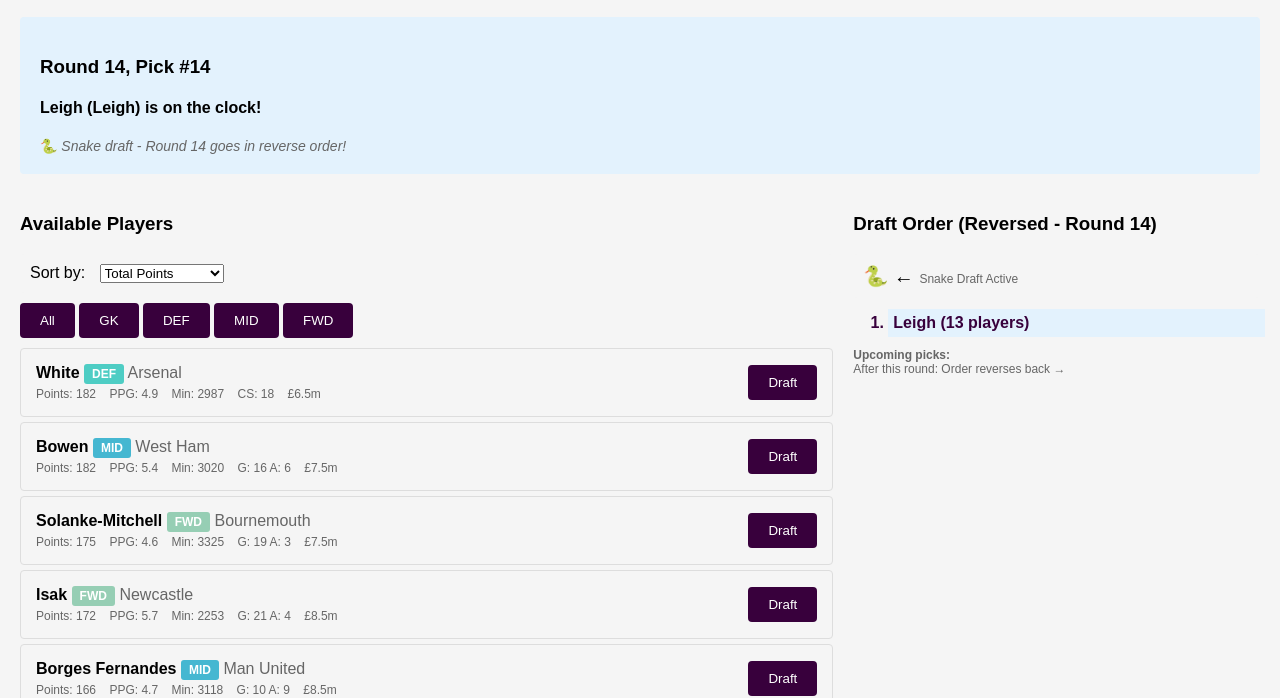
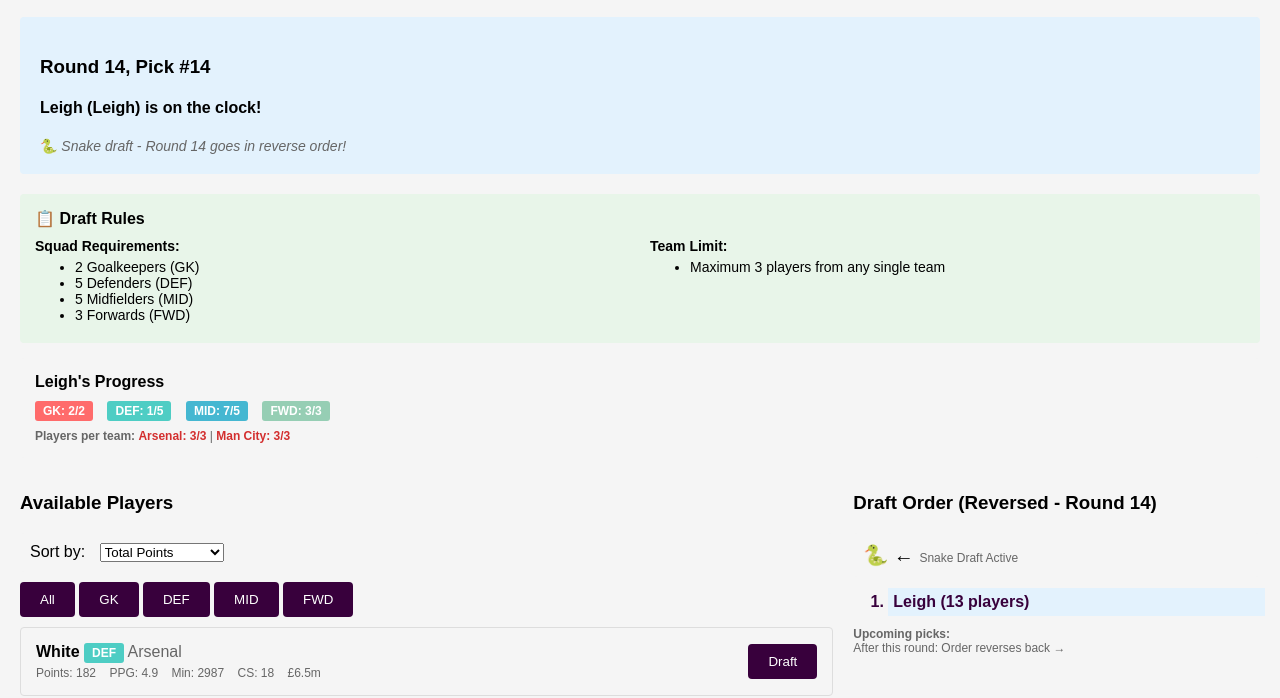
Before and after one commit to lkbgith/epl-draft-fantasy, a Flask app: page /draft in a window 1280 px wide. Shown: the part 219-917 px from the top of the page. Run offline with Flask 3, Linux system fonts and the light colour scheme; some libraries are stand-ins or nearby versions.

Commit message:
Added in validation of number of teams and positions when picking

```diff
--- a/app.py
+++ b/app.py
@@ -131,6 +131,34 @@
         for player in self.players:
             roster[player.position].append(player)
         return roster
+
+    def get_team_counts(self):
+        """Count how many players from each EPL team"""
+        team_counts = {}
+        for player in self.players:
+            team_counts[player.team] = team_counts.get(player.team, 0) + 1
+        return team_counts
+
+    def can_draft_player(self, player):
+        """Check if this player can be drafted based on constraints"""
+        # Check team limit (max 3 from same team)
+        team_counts = self.get_team_counts()
+        if team_counts.get(player.team, 0) >= 3:
+            return False, f"Already have 3 players from {player.team}"
+
+        # Check position limits
+        roster = self.get_roster()
+        position_limits = {
+            'GK': 2,
+            'DEF': 5,
+            'MID': 5,
+            'FWD': 3
+        }
+
+        if len(roster[player.position]) >= position_limits[player.position]:
+            return False, f"Already have {position_limits[player.position]} {player.position}s"
+
+        return True, "OK"
 
 
 class Draft(db.Model):
@@ -320,6 +348,14 @@
     current_team_id = draft.get_current_team_id()
     current_team = DraftTeam.query.get(current_team_id)
 
+    # CHECK DRAFT CONSTRAINTS
+    can_draft, reason = current_team.can_draft_player(player)
+    if not can_draft:
+        # Flash message and redirect back
+        from flask import flash
+        flash(f"Cannot draft {player.name}: {reason}", 'error')
+        return redirect(url_for('draft'))
+
     # Draft the player
     player.drafted = True
     player.drafted_by = current_team.id
@@ -328,7 +364,7 @@
     wishlist_entries = Wishlist.query.filter_by(player_id=player_id).all()
     affected_teams = []
     for entry in wishlist_entries:
-        if entry.team_id != current_team_id:  # Don't notify the team that drafted the player
+        if entry.team_id != current_team_id:
             affected_teams.append({
                 'team_id': entry.team_id,
                 'team_name': entry.team.name,
@@ -340,7 +376,7 @@
 
     db.session.commit()
 
-    # Emit general draft update
+    # Emit updates
     socketio.emit('player_drafted', {
         'player_name': player.name,
         'player_id': player.id,
@@ -348,7 +384,6 @@
         'next_team_id': draft.get_current_team_id()
     })
 
-    # Emit wishlist notifications
     if affected_teams:
         socketio.emit('wishlist_player_drafted', {
             'player_name': player.name,
--- a/templates/draft.html
+++ b/templates/draft.html
@@ -10,6 +10,67 @@
     <div style="margin-top: 10px; font-size: 14px; color: #666;">
         🐍 <em>Snake draft - Round {{ current_round }} goes in reverse order!</em>
     </div>
+    {% endif %}
+</div>
+
+<!-- Flash Messages for Errors -->
+{% with messages = get_flashed_messages(with_categories=true) %}
+    {% if messages %}
+        {% for category, message in messages %}
+            <div style="background-color: #ffebee; color: #d32f2f; padding: 15px; margin: 10px 0; border-radius: 4px; border: 1px solid #f44336;">
+                <strong>⚠️ {{ message }}</strong>
+            </div>
+        {% endfor %}
+    {% endif %}
+{% endwith %}
+
+<!-- Draft Constraints Display -->
+<div style="background-color: #e8f5e9; padding: 15px; margin: 15px 0; border-radius: 4px;">
+    <h4 style="margin: 0 0 10px 0;">📋 Draft Rules</h4>
+    <div style="display: grid; grid-template-columns: 1fr 1fr; gap: 20px; font-size: 14px;">
+        <div>
+            <strong>Squad Requirements:</strong>
+            <ul style="margin: 5px 0;">
+                <li>2 Goalkeepers (GK)</li>
+                <li>5 Defenders (DEF)</li>
+                <li>5 Midfielders (MID)</li>
+                <li>3 Forwards (FWD)</li>
+            </ul>
+        </div>
+        <div>
+            <strong>Team Limit:</strong>
+            <ul style="margin: 5px 0;">
+                <li>Maximum 3 players from any single team</li>
+            </ul>
+        </div>
+    </div>
+</div>
+
+<!-- Current Team's Progress -->
+<div style="background-color: #f5f5f5; padding: 15px; margin: 15px 0; border-radius: 4px;">
+    <h4 style="margin: 0 0 10px 0;">{{ current_team.name }}'s Progress</h4>
+
+    <!-- Position counts -->
+    <div style="margin-bottom: 10px;">
+        {% set roster = current_team.get_roster() %}
+        <span class="position-badge position-GK">GK: {{ roster['GK']|length }}/2</span>
+        <span class="position-badge position-DEF" style="margin-left: 10px;">DEF: {{ roster['DEF']|length }}/5</span>
+        <span class="position-badge position-MID" style="margin-left: 10px;">MID: {{ roster['MID']|length }}/5</span>
+        <span class="position-badge position-FWD" style="margin-left: 10px;">FWD: {{ roster['FWD']|length }}/3</span>
+    </div>
+
+    <!-- Team counts (only show teams with 2+ players) -->
+    {% set team_counts = current_team.get_team_counts() %}
+    {% if team_counts %}
+        <div style="font-size: 12px; color: #666;">
+            <strong>Players per team:</strong>
+            {% for team, count in team_counts.items() if count >= 2 %}
+                <span style="{% if count >= 3 %}color: #d32f2f; font-weight: bold;{% endif %}">
+                    {{ team }}: {{ count }}/3
+                </span>
+                {% if not loop.last %} | {% endif %}
+            {% endfor %}
+        </div>
     {% endif %}
 </div>
 
```
Also changed, not shown: instance/fantasy_draft.db.
